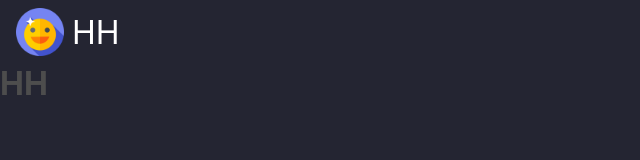
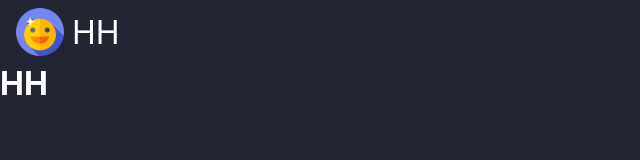
Before and after one commit to Navi-jorney-grupo-11/front-end, a Next.js app: page / in a window 1280 px wide. Shown: the top 160 px of the page, without its empty margins (0-640 px from the left). Built offline with nearby package versions, Linux system fonts and the light colour scheme.

Commit message:
style(global): changed the default color of texts

```diff
--- a/styles/global.js
+++ b/styles/global.js
@@ -31,7 +31,7 @@ export default createGlobalStyle`
     margin: 0rem;
   }
   p, h1, h2, h3, h4, h5, h6, label {
-    color: #4d4d4d;
+    color: #fff;
   }
   button {
     cursor: pointer;
```
